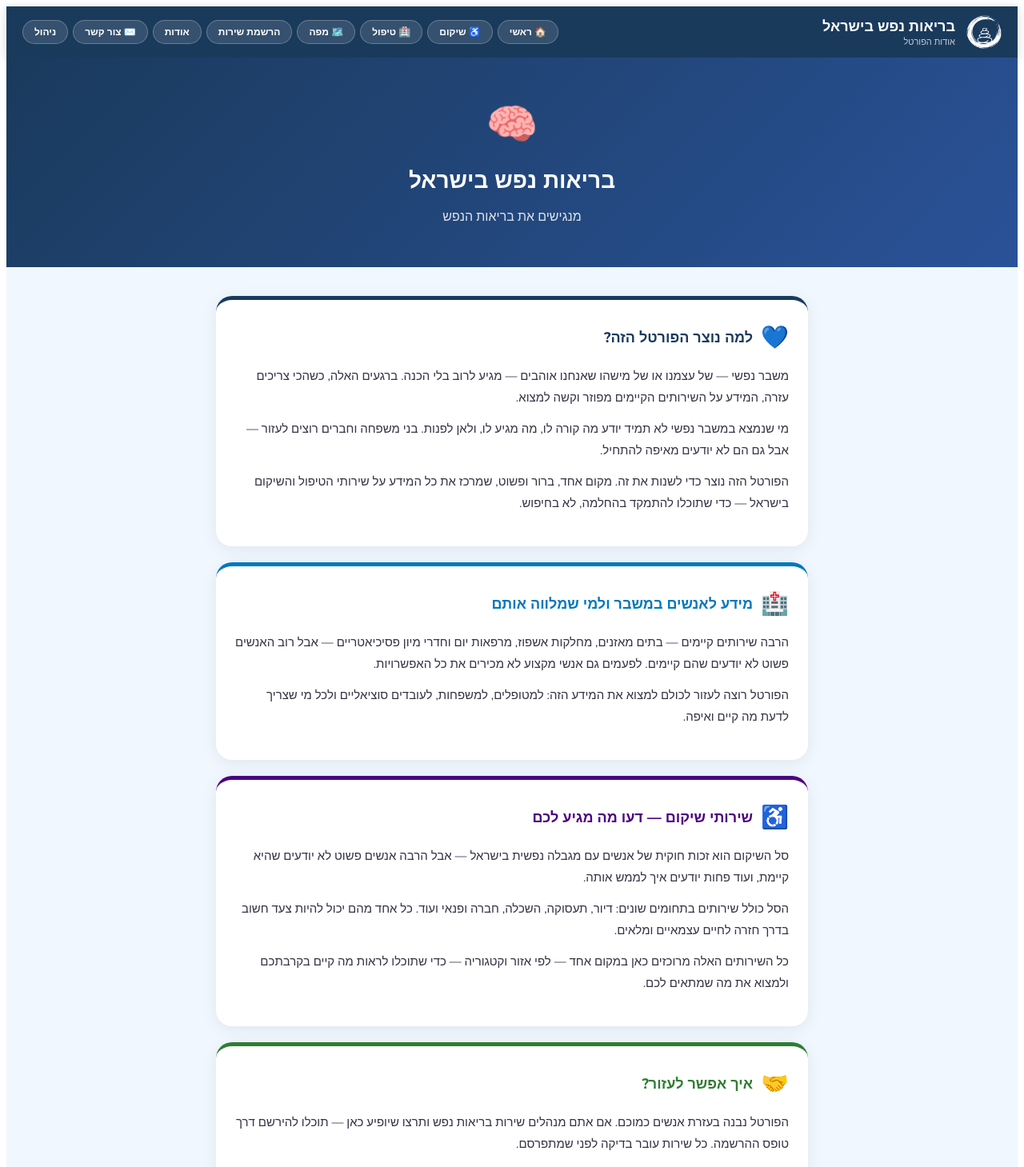
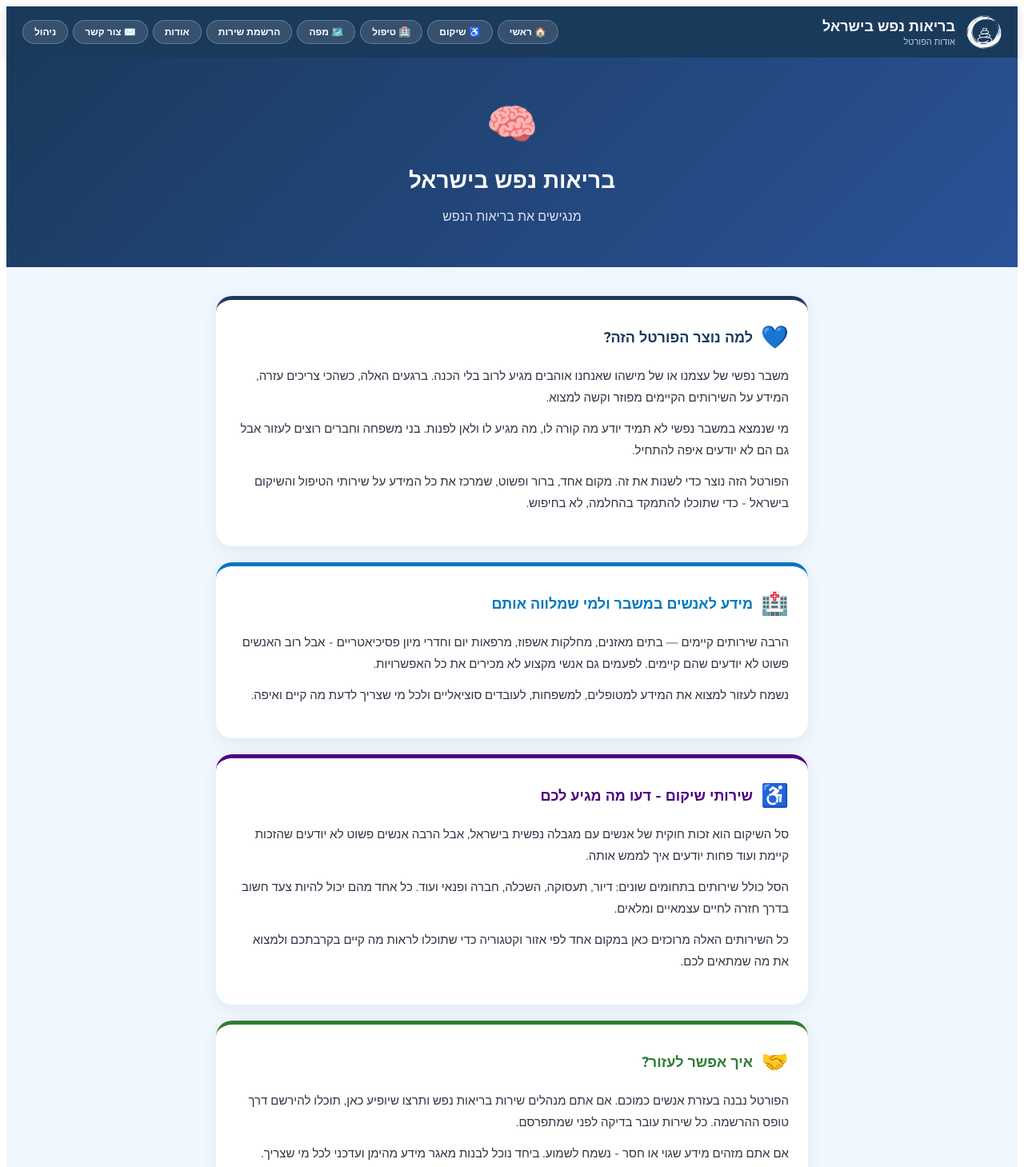
Before and after one commit to sivantelem-commits/rehab-directory, a Next.js app: page /about in a window 1280 px wide. Shown: the top 1459 px of the page at 80% size. Built offline with nearby package versions, Linux system fonts and the light colour scheme.

Commit message:
Update about.js

```diff
--- a/pages/about.js
+++ b/pages/about.js
@@ -45,25 +45,25 @@ export default function About() {
         <main style={{ maxWidth: 740, margin: '0 auto', padding: '36px 16px' }}>
 
           <Card color="#1A3A5C" icon="💙" title="למה נוצר הפורטל הזה?">
-            <p style={p}>משבר נפשי — של עצמנו או של מישהו שאנחנו אוהבים — מגיע לרוב בלי הכנה. ברגעים האלה, כשהכי צריכים עזרה, המידע על השירותים הקיימים מפוזר וקשה למצוא.</p>
-            <p style={p}>מי שנמצא במשבר נפשי לא תמיד יודע מה קורה לו, מה מגיע לו, ולאן לפנות. בני משפחה וחברים רוצים לעזור — אבל גם הם לא יודעים מאיפה להתחיל.</p>
-            <p style={p}>הפורטל הזה נוצר כדי לשנות את זה. מקום אחד, ברור ופשוט, שמרכז את כל המידע על שירותי הטיפול והשיקום בישראל — כדי שתוכלו להתמקד בהחלמה, לא בחיפוש.</p>
+            <p style={p}>משבר נפשי של עצמנו או של מישהו שאנחנו אוהבים מגיע לרוב בלי הכנה. ברגעים האלה, כשהכי צריכים עזרה, המידע על השירותים הקיימים מפוזר וקשה למצוא.</p>
+            <p style={p}>מי שנמצא במשבר נפשי לא תמיד יודע מה קורה לו, מה מגיע לו ולאן לפנות. בני משפחה וחברים רוצים לעזור אבל גם הם לא יודעים איפה להתחיל.</p>
+            <p style={p}>הפורטל הזה נוצר כדי לשנות את זה. מקום אחד, ברור ופשוט, שמרכז את כל המידע על שירותי הטיפול והשיקום בישראל - כדי שתוכלו להתמקד בהחלמה, לא בחיפוש.</p>
           </Card>
 
           <Card color="#0277BD" icon="🏥" title="מידע לאנשים במשבר ולמי שמלווה אותם">
-            <p style={p}>הרבה שירותים קיימים — בתים מאזנים, מחלקות אשפוז, מרפאות יום וחדרי מיון פסיכיאטריים — אבל רוב האנשים פשוט לא יודעים שהם קיימים. לפעמים גם אנשי מקצוע לא מכירים את כל האפשרויות.</p>
-            <p style={p}>הפורטל רוצה לעזור לכולם למצוא את המידע הזה: למטופלים, למשפחות, לעובדים סוציאליים ולכל מי שצריך לדעת מה קיים ואיפה.</p>
+            <p style={p}>הרבה שירותים קיימים — בתים מאזנים, מחלקות אשפוז, מרפאות יום וחדרי מיון פסיכיאטריים - אבל רוב האנשים פשוט לא יודעים שהם קיימים. לפעמים גם אנשי מקצוע לא מכירים את כל האפשרויות.</p>
+            <p style={p}>נשמח לעזור למצוא את המידע למטופלים, למשפחות, לעובדים סוציאליים ולכל מי שצריך לדעת מה קיים ואיפה.</p>
           </Card>
 
-          <Card color="#4C0080" icon="♿" title="שירותי שיקום — דעו מה מגיע לכם">
-            <p style={p}>סל השיקום הוא זכות חוקית של אנשים עם מגבלה נפשית בישראל — אבל הרבה אנשים פשוט לא יודעים שהיא קיימת, ועוד פחות יודעים איך לממש אותה.</p>
+          <Card color="#4C0080" icon="♿" title="שירותי שיקום - דעו מה מגיע לכם">
+            <p style={p}>סל השיקום הוא זכות חוקית של אנשים עם מגבלה נפשית בישראל, אבל הרבה אנשים פשוט לא יודעים שהזכות קיימת ועוד פחות יודעים איך לממש אותה.</p>
             <p style={p}>הסל כולל שירותים בתחומים שונים: דיור, תעסוקה, השכלה, חברה ופנאי ועוד. כל אחד מהם יכול להיות צעד חשוב בדרך חזרה לחיים עצמאיים ומלאים.</p>
-            <p style={p}>כל השירותים האלה מרוכזים כאן במקום אחד — לפי אזור וקטגוריה — כדי שתוכלו לראות מה קיים בקרבתכם ולמצוא את מה שמתאים לכם.</p>
+            <p style={p}>כל השירותים האלה מרוכזים כאן במקום אחד לפי אזור וקטגוריה כדי שתוכלו לראות מה קיים בקרבתכם ולמצוא את מה שמתאים לכם.</p>
           </Card>
 
           <Card color="#2E7D32" icon="🤝" title="איך אפשר לעזור?">
-            <p style={p}>הפורטל נבנה בעזרת אנשים כמוכם. אם אתם מנהלים שירות בריאות נפש ותרצו שיופיע כאן — תוכלו להירשם דרך טופס ההרשמה. כל שירות עובר בדיקה לפני שמתפרסם.</p>
-            <p style={p}>אם אתם מזהים מידע שגוי או חסר — נשמח לשמוע. ביחד נוכל לבנות מאגר מידע מהימן ועדכני לכל מי שצריך אותו.</p>
+            <p style={p}>הפורטל נבנה בעזרת אנשים כמוכם. אם אתם מנהלים שירות בריאות נפש ותרצו שיופיע כאן, תוכלו להירשם דרך טופס ההרשמה. כל שירות עובר בדיקה לפני שמתפרסם.</p>
+            <p style={p}>אם אתם מזהים מידע שגוי או חסר - נשמח לשמוע. ביחד נוכל לבנות מאגר מידע מהימן ועדכני לכל מי שצריך.</p>
             <div style={{ display: 'flex', gap: 10, marginTop: 16, flexWrap: 'wrap' }}>
               <a href="/register" style={btn('#4C0080')}>הרשמת שירות</a>
               <a href="/contact" style={btn('#1A3A5C')}>✉️ צור קשר</a>
```
